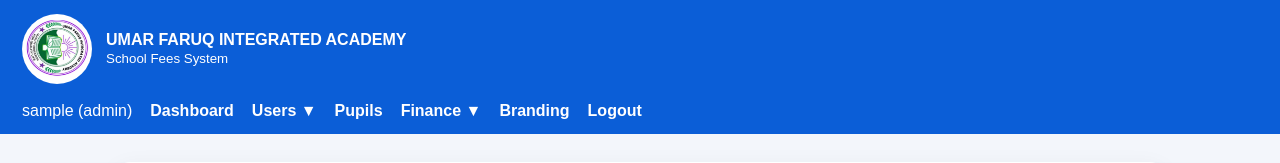
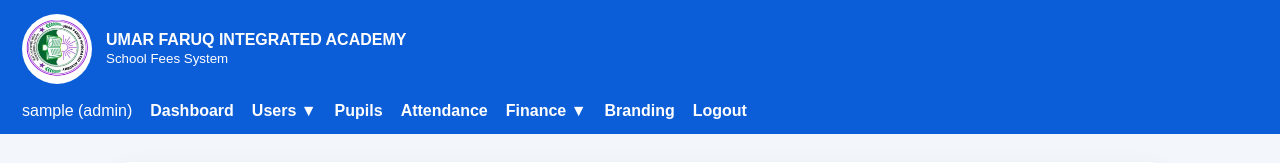
Before and after one commit to qaswar114/umar-faruq-school-system, a Flask app: page /balances in a window 1280 px wide. Shown: the top 163 px of the page. Run offline with Flask 3, Linux system fonts and the light colour scheme; the visitor is signed in with stand-in values (Sample User, id 1).

Commit message:
Update base.html

```diff
--- a/templates/base.html
+++ b/templates/base.html
@@ -161,6 +161,7 @@ function updateMonths(termId, monthId){
 {% endif %}
     {% if session.role|lower in ['admin', 'registrar'] %}
 <a href="{{ url_for('pupils') }}">Pupils</a>
+<a href="{{ url_for('attendance') }}">Attendance</a>
 {% endif %}
 {% if session.role|lower in ['admin', 'bursar'] %}
 <div class="dropdown">
```
